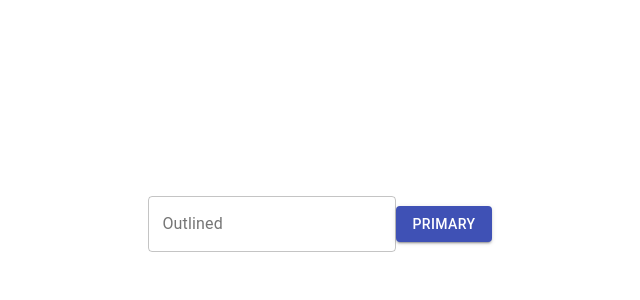
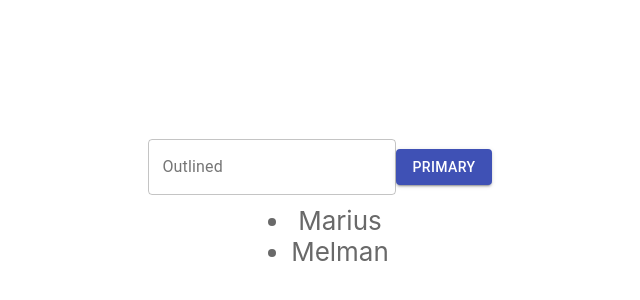
Before and after one commit to siffravn/HelloDevOps, a React (Create React App) app in the folder web/: page /#/ in a window 1280 px wide. Shown: the part 176-476 px from the top of the page, without its empty margins (320-960 px from the left). Built offline with nearby package versions, Linux system fonts and the light colour scheme.

Commit message:
L03-3.2-7: feat(state) - add giraffe store and display data in App.js

```diff
--- a/web/src/App.css
+++ b/web/src/App.css
@@ -1,5 +1,6 @@
 .App {
   text-align: center;
+  overflow: hidden;
 }
 
 .App-logo {
@@ -21,7 +22,7 @@
   align-items: center;
   justify-content: center;
   font-size: calc(10px + 2vmin);
-  color: white;
+  color: dimgrey;
 }
 
 .App-link {
--- a/web/src/App.js
+++ b/web/src/App.js
@@ -1,6 +1,11 @@
 import logo from './logo.svg';
 import './App.css';
-import {TextField, Button, Grid} from "@material-ui/core";
+import {TextField, Button, Grid} from "@material-ui/core"
+import GiraffeStore from "./GiraffeStore";
+
+const giraffeStore = new GiraffeStore();
+
+
 
 function App() {
   return (
@@ -18,6 +23,11 @@ function App() {
            </form>
            <Button variant="contained" color="primary">Primary</Button>
         </Grid>
+          <ul>
+              {giraffeStore.giraffes.map((giraffeName,key)=>
+                  <li key={key}>{giraffeName}</li>
+              )}
+          </ul>
       </header>
     </div>
   );
--- /dev/null
+++ b/web/src/GiraffeStore.js
@@ -0,0 +1,12 @@
+import {makeObservable, observable} from "mobx";
+
+export default class GiraffeStore {
+    giraffes = ["Marius", "Melman"];
+
+    constructor() {
+        makeObservable(this, {
+            giraffes: observable,
+        })
+
+    }
+}
```
